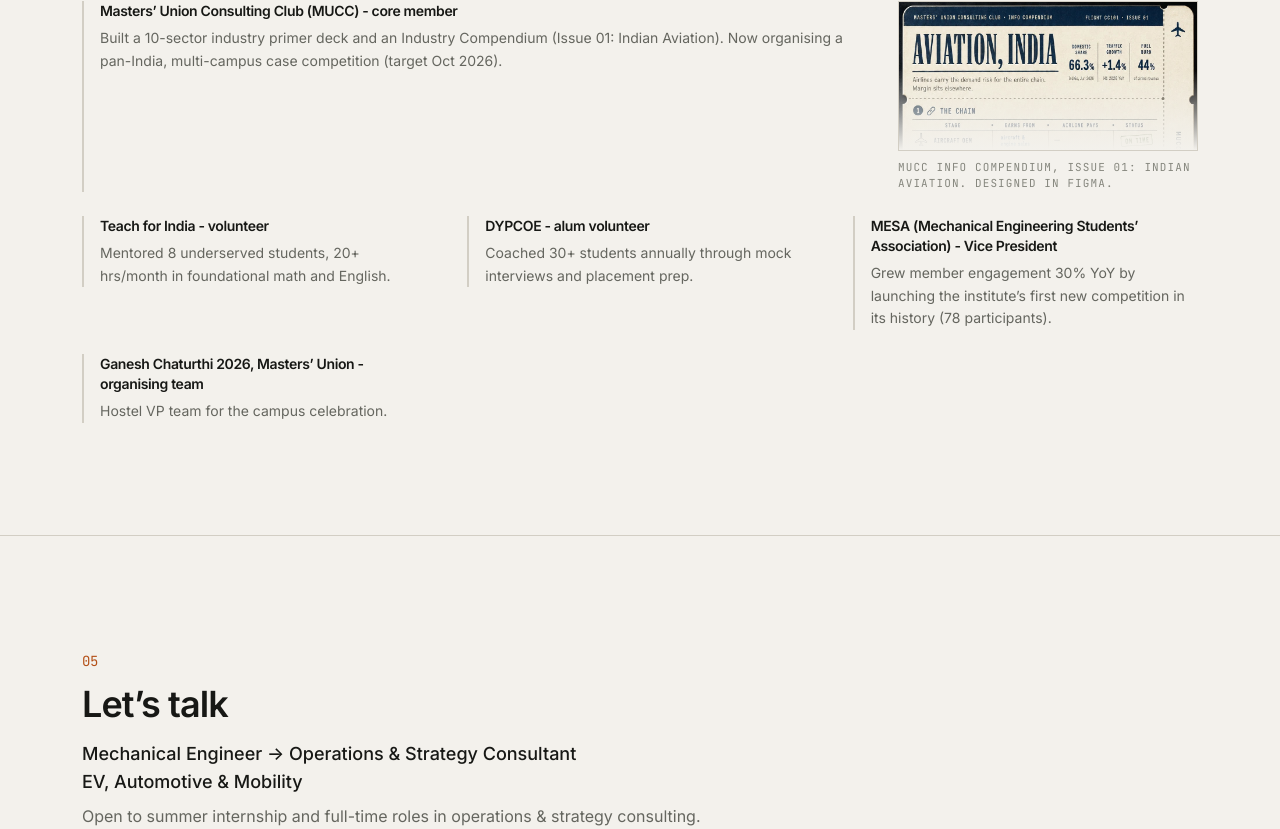
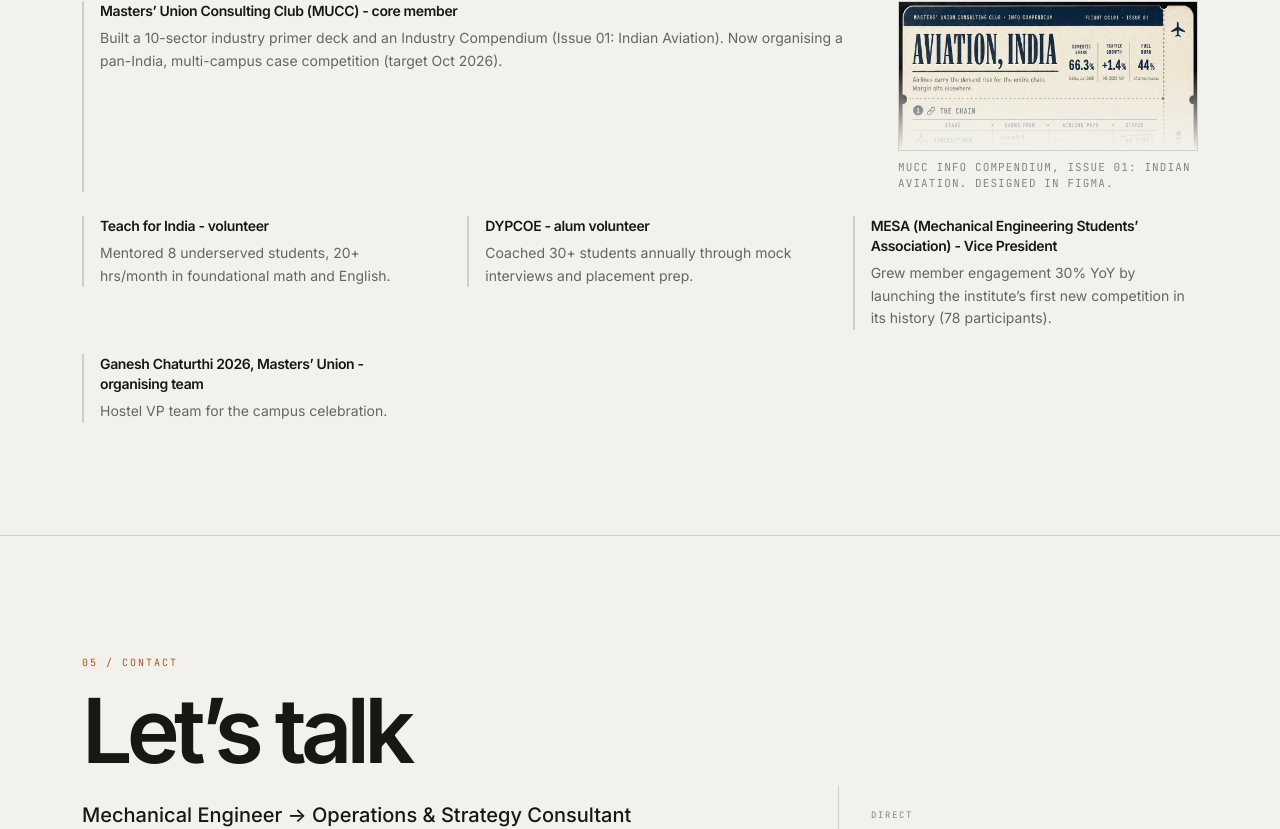
Before and after one commit to shantanuspatil2002-tech/shantanu-portfolio, a React (Vite) app: page / in a window 1280 px wide. Shown: the part 11171-12000 px from the top of the page. Built offline with nearby package versions, Linux system fonts and the light colour scheme.

Commit message:
tighten contact layout and hierarchy

```diff
--- a/src/components/Contact.tsx
+++ b/src/components/Contact.tsx
@@ -2,48 +2,23 @@ import { contact, site } from '../content'
 import { Section } from './ui'
 
 export default function Contact() {
-  return (
-    <Section id="contact" className="border-t border-line">
-      <div className="max-w-2xl">
-        <span className="stat text-sm text-accent">05</span>
-        <h2 className="mt-3 text-3xl font-semibold tracking-tight sm:text-4xl">
-          {contact.heading}
-        </h2>
-        <p className="mt-4 text-lg font-medium text-ink">
-          {contact.line.split(' | ').map((part, i) => (
-            <span key={i} className="block">
-              {part}
-            </span>
-          ))}
-        </p>
-        <p className="mt-2 text-base text-muted">{contact.sub}</p>
-
-        <div className="mt-8 flex flex-wrap gap-3">
-          <a
-            href={`mailto:${site.email}`}
-            className="rounded-md bg-accent px-5 py-2.5 text-sm font-medium text-accent-ink transition-opacity hover:opacity-90"
-          >
-            Email Me
-          </a>
-          <a
-            href={site.linkedin}
-            target="_blank"
-            rel="noreferrer"
-            className="rounded-md border border-line px-5 py-2.5 text-sm font-medium text-ink transition-colors hover:border-accent"
-          >
-            LinkedIn
-          </a>
-          <a
-            href={site.resume}
-            download
-            className="rounded-md border border-line px-5 py-2.5 text-sm font-medium text-ink transition-colors hover:border-accent"
-          >
-            Download Resume
-          </a>
+  return <Section id="contact" className="border-t border-line">
+    <div className="grid gap-12 lg:grid-cols-[1fr_360px] lg:items-end">
+      <div>
+        <span className="stat text-[10px] uppercase tracking-[.2em] text-accent">05 / Contact</span>
+        <h2 className="mt-5 max-w-3xl text-[clamp(3rem,7vw,6rem)] font-semibold leading-[.88] tracking-[-.065em]">{contact.heading}</h2>
+        <p className="mt-7 max-w-2xl text-xl font-medium leading-8">{contact.line.split(' | ').map((part,i)=><span key={i} className="block">{part}</span>)}</p>
+        <p className="mt-3 max-w-xl text-sm leading-6 text-muted">{contact.sub}</p>
+      </div>
+      <div className="border-t border-line pt-6 lg:border-l lg:border-t-0 lg:pl-8">
+        <div className="stat text-[9px] uppercase tracking-[.18em] text-faint">Direct</div>
+        <a href={`mailto:${site.email}`} className="mt-2 block text-sm font-semibold hover:text-accent">{site.email}</a>
+        <div className="mt-6 flex flex-wrap gap-2">
+          <a href={`mailto:${site.email}`} className="btn btn-primary">Email me</a>
+          <a href={site.linkedin} target="_blank" rel="noreferrer" className="btn btn-secondary">LinkedIn</a>
+          <a href={site.resume} download className="btn btn-secondary">Resume</a>
         </div>
-
-        <p className="stat mt-8 text-xs text-faint">{site.email}</p>
       </div>
-    </Section>
-  )
+    </div>
+  </Section>
 }
```
